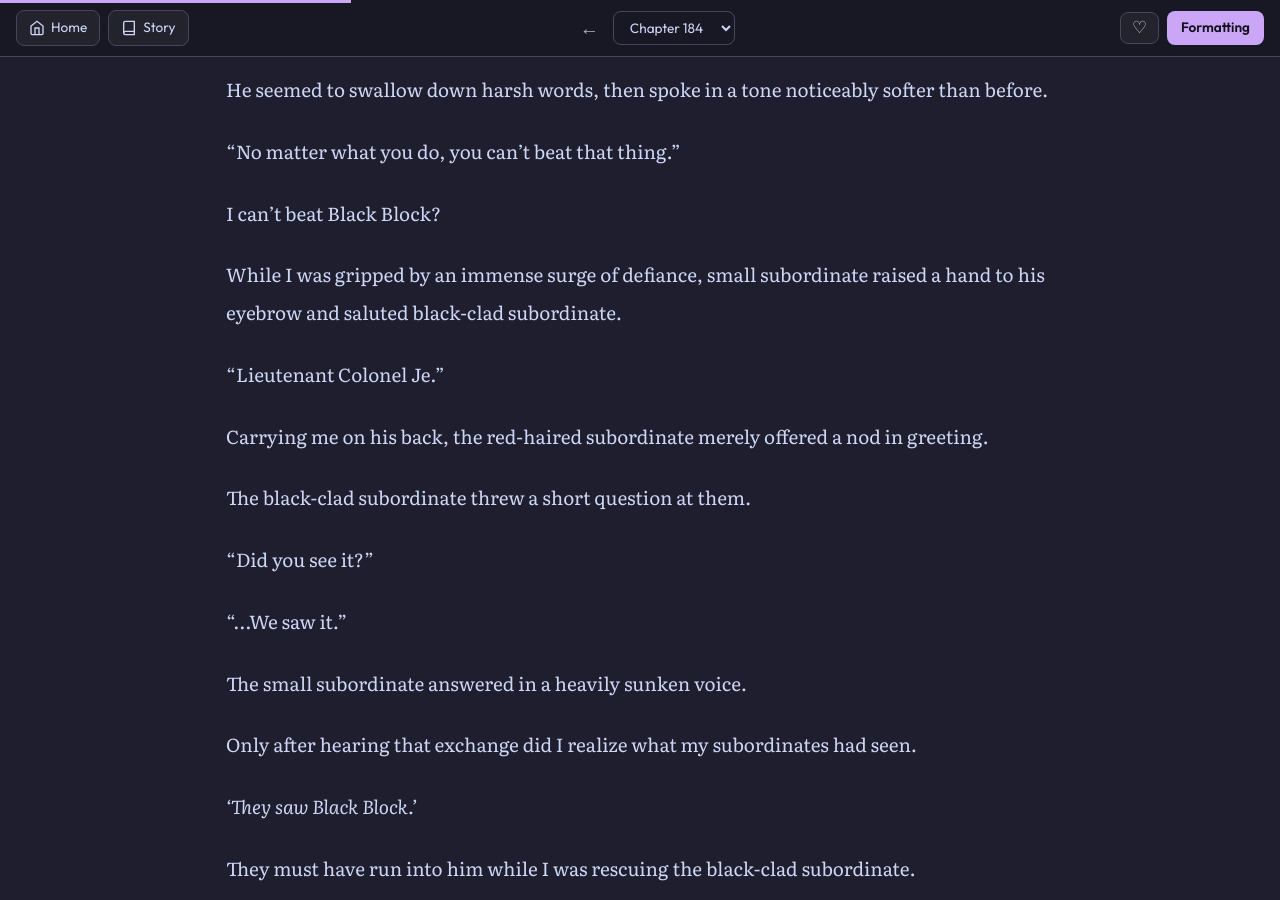
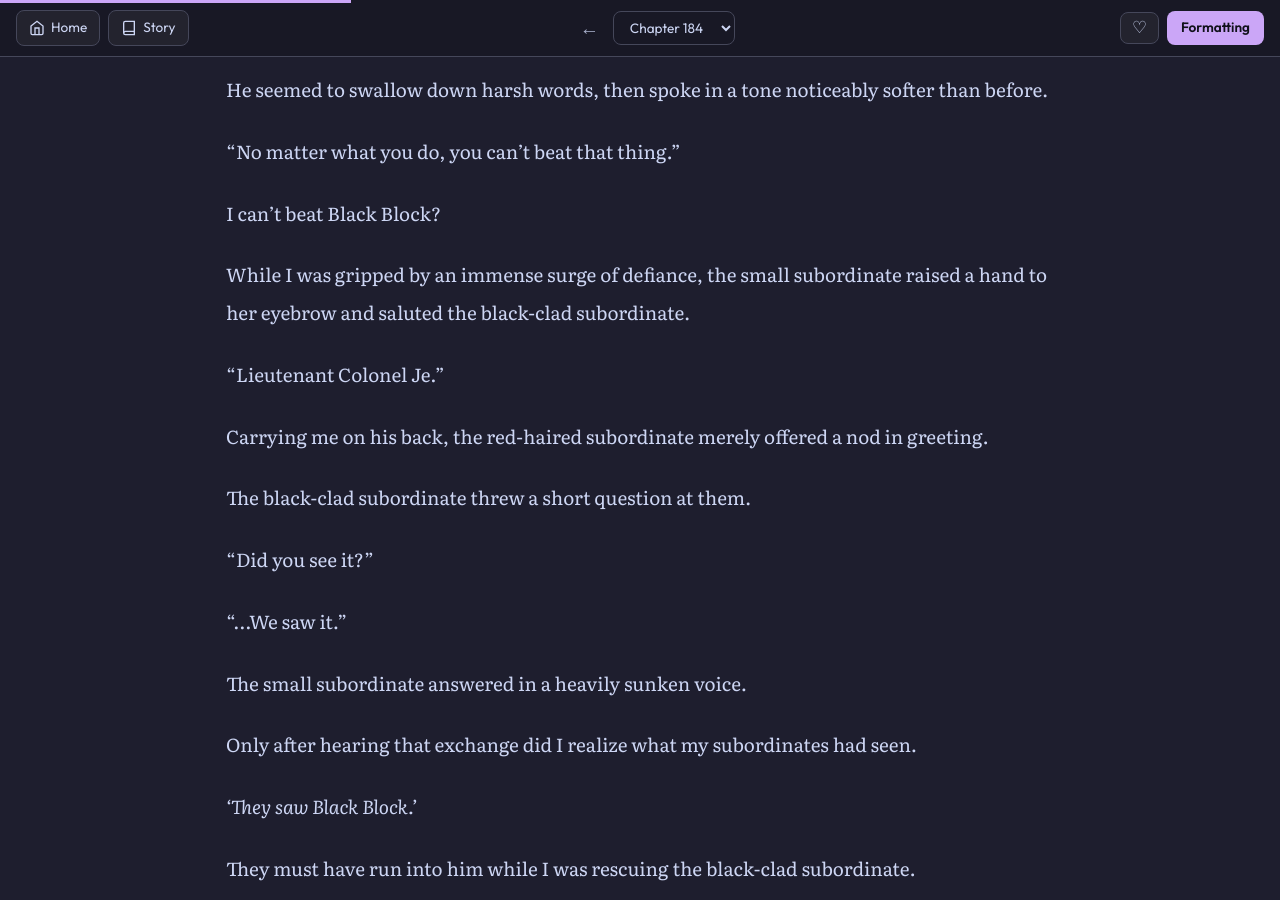
Before and after one commit to soleumn/soleumn.github.io, a Jekyll site: the page built from _chapters/eoshinki/ch184.md, in a window 1280 px wide and 900 px high, scrolled down 3847 px. Built offline with Jekyll 4.4.1, drawn with Linux system fonts in a browser that asks for light colours; some web fonts are replaced; comment, search, counter and statistics services are not loaded.

Commit message:
Edit Chapter 184 (via site)

```diff
--- a/_chapters/eoshinki/ch184.md
+++ b/_chapters/eoshinki/ch184.md
@@ -120,7 +120,7 @@ He seemed to swallow down harsh words, then spoke in a tone noticeably softer th
 
 I can't beat Black Block?
 
-While I was gripped by an immense surge of defiance, small subordinate raised a hand to his eyebrow and saluted black-clad subordinate.
+While I was gripped by an immense surge of defiance, the small subordinate raised a hand to her eyebrow and saluted the black-clad subordinate.
 
 “Lieutenant Colonel Je.”
 
```
